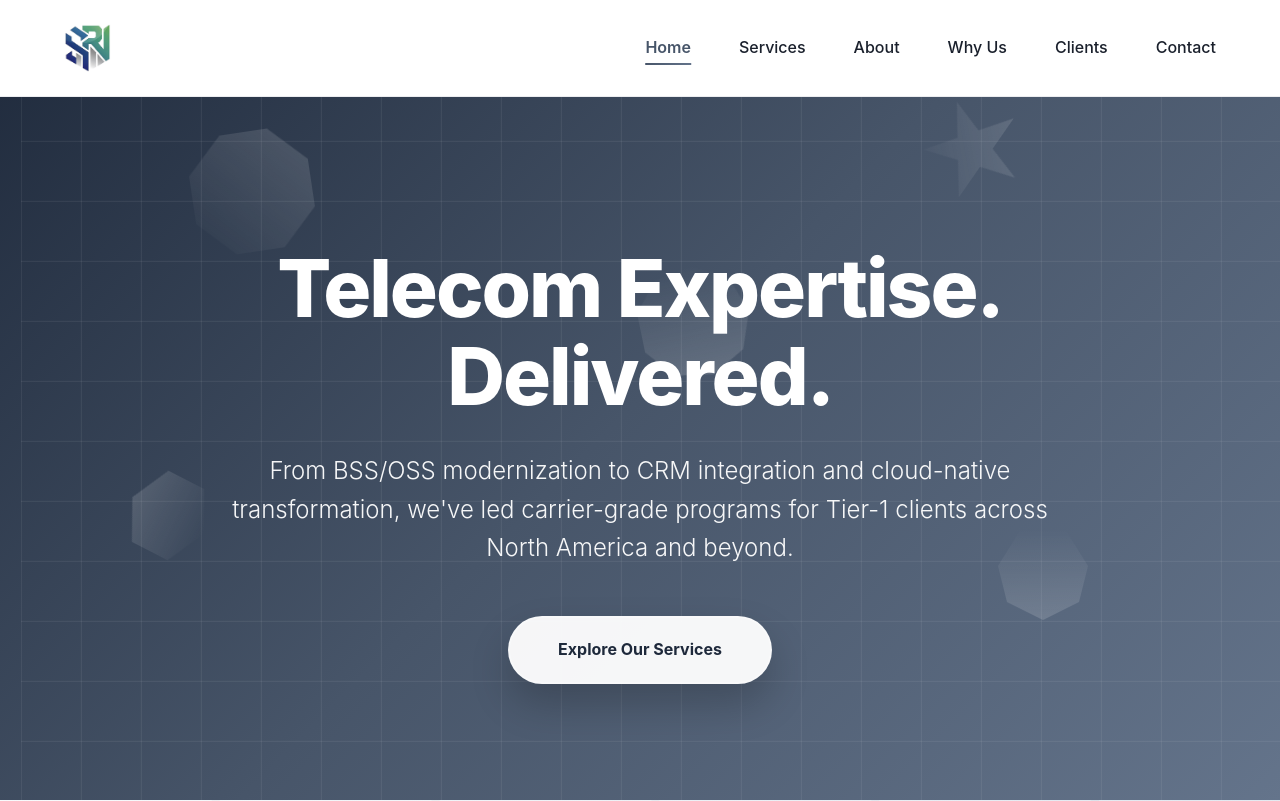
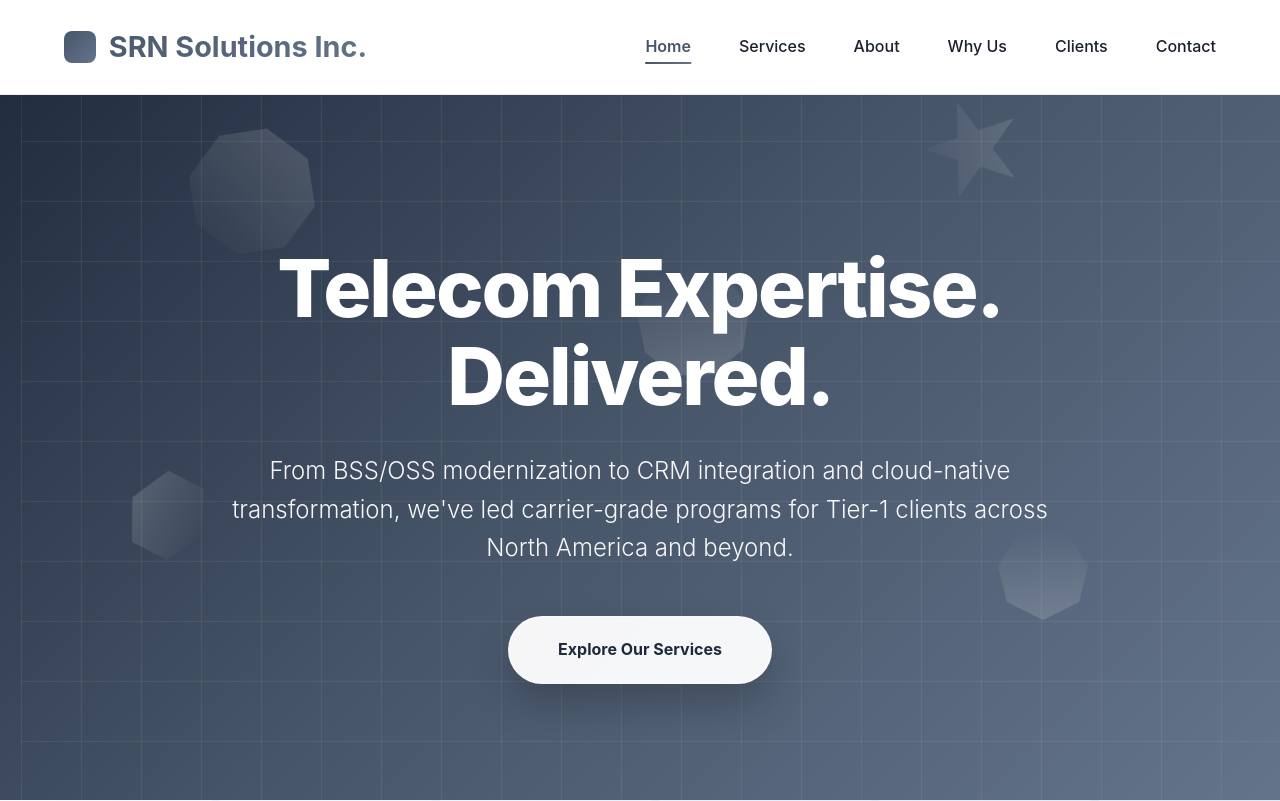
Before and after one commit to isanjaynair13/srnsolutions, a plain HTML site: page index.html in a window 1280 px wide. Shown: the top 801 px of the page. Drawn offline with Linux system fonts and the light colour scheme.

Commit message:
Replace logo image with text and icon

```diff
--- a/index.html
+++ b/index.html
@@ -24,7 +24,8 @@ Customized for SRN Solutions Inc. Vancouver, BC, Canada
     <nav class="navbar">
         <div class="nav-container">
             <a href="#home" class="logo">
-                <img src="images/SRN-Solutions-Logo.jpeg" alt="SRN Solutions Inc." style="height:48px;width:auto;display:block;">
+                <div class="logo-icon">◆</div>
+                <span>SRN Solutions Inc.</span>
             </a>
             <ul class="nav-links">
                 <li><a href="#home">Home</a></li>
```
